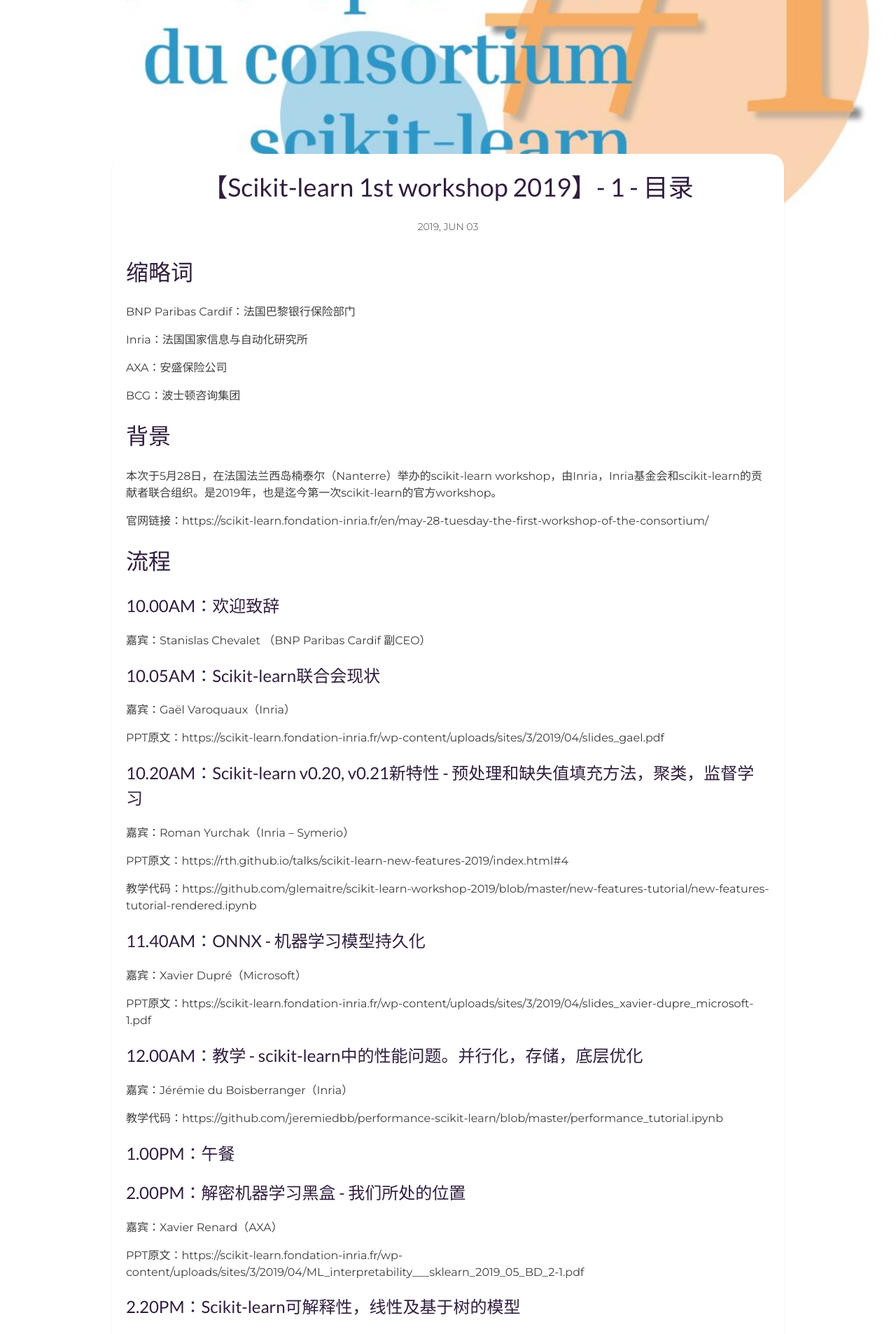
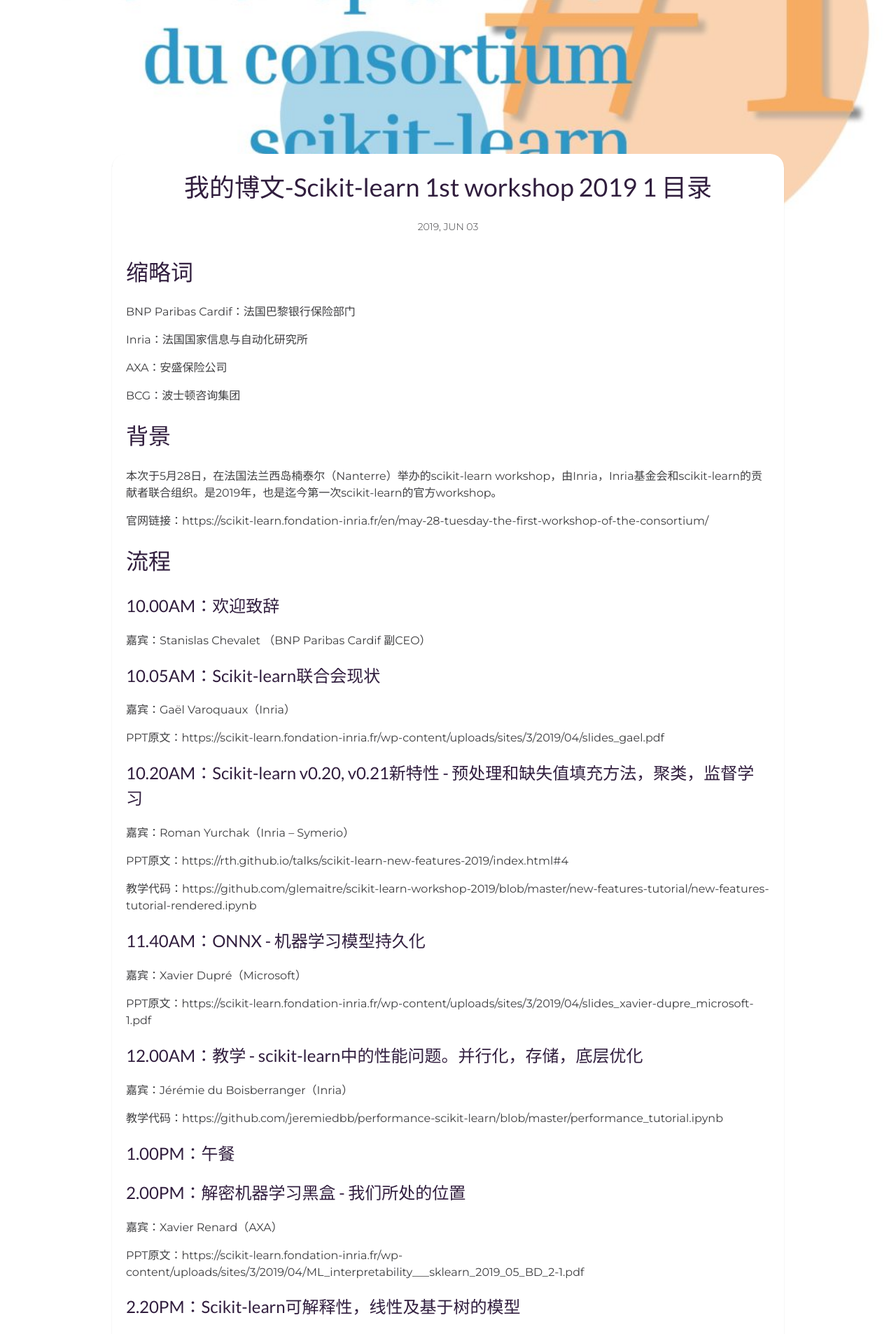
Before and after one commit to songchangyi/songchangyi.github.io, a Jekyll site: the page built from _posts/2019-06-03-Sklearn-WS-menu.md, in a window 1280 px wide. Shown: the part 303-2210 px from the top of the page at 70% size. Built offline with Jekyll 4.4.1, drawn with Linux system fonts in a browser that asks for light colours; some of the changed text lies outside the part shown.

Commit message:
Update 2019-06-03-Sklearn-WS-menu.md

```diff
--- a/_posts/2019-06-03-Sklearn-WS-menu.md
+++ b/_posts/2019-06-03-Sklearn-WS-menu.md
@@ -1,6 +1,6 @@
 ---
 layout: post
-title: 【Scikit-learn 1st workshop 2019】- 1 - 目录
+title: 我的博文-Scikit-learn 1st workshop 2019 1 目录
 date: 2019-06-03
 img: post-ws-sklearn-menu.jpg
 tags: [Blog, Workshop]
```
